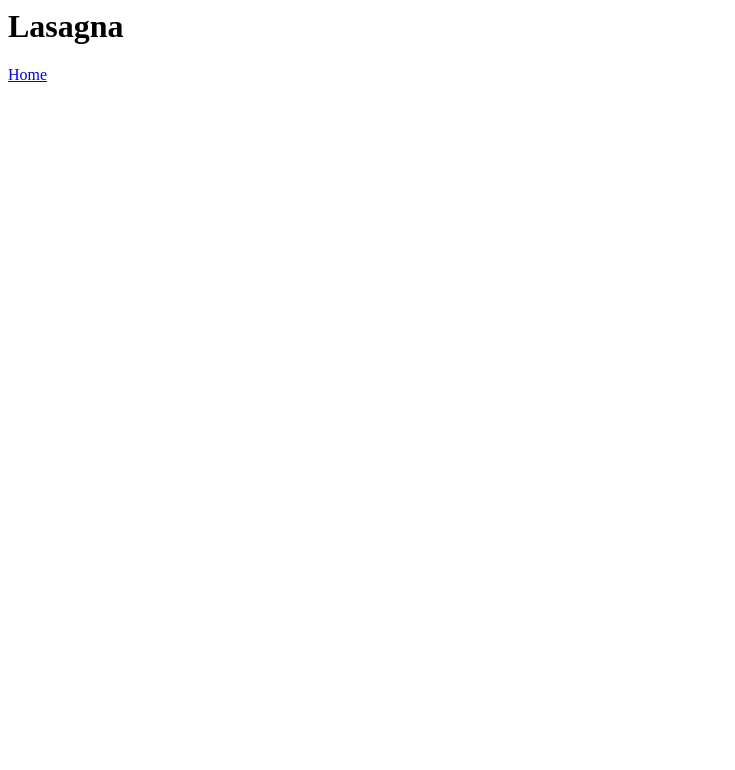
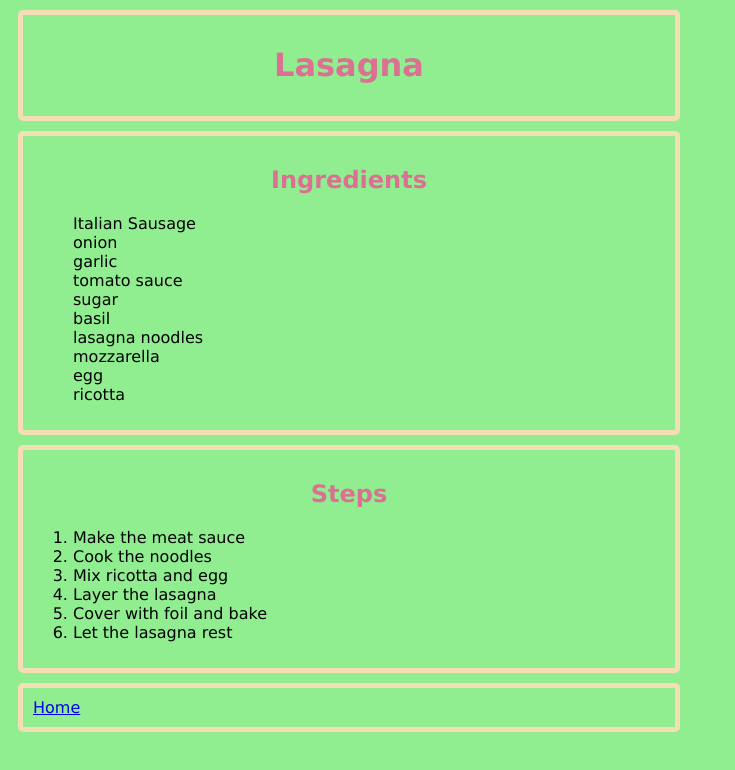
Before and after one commit to pmbyrd/odin_recipes, a plain HTML site: page recipes/lasagna.html in a window 1280 px wide. Shown: the whole page, without its empty margins (0-735 px from the left). Drawn offline with Linux system fonts and the light colour scheme.

Commit message:
task: added basic css to all html

```diff
--- a/recipes/lasagna.html
+++ b/recipes/lasagna.html
@@ -1,2 +1,47 @@
-<h1>Lasagna</h1>
-<a href="../index.html">Home</a>
+<!DOCTYPE html>
+<html lang="en">
+
+<head>
+    <meta charset="UTF-8">
+    <meta name="viewport" content="width=device-width, initial-scale=1.0">
+    <link rel="stylesheet" href="../style.css">
+    <title>Lasagna</title>
+</head>
+
+<body>
+    <div class="container">
+        <h1>Lasagna</h1>
+    </div>
+    <div class="container">
+        <h2>Ingredients</h2>
+        <ul>
+            <li>Italian Sausage</li>
+            <li>onion</li>
+            <li>garlic</li>
+            <li>tomato sauce</li>
+            <li>sugar</li>
+            <li>basil</li>
+            <li>lasagna noodles</li>
+            <li>mozzarella</li>
+            <li>egg</li>
+            <li>ricotta</li>
+        </ul>
+    </div>
+    <div class="container">
+        <h2>Steps</h2>
+        <ol>
+            <li>Make the meat sauce</li>
+            <li>Cook the noodles</li>
+            <li>Mix ricotta and egg</li>
+            <li>Layer the lasagna</li>
+            <li>Cover with foil and bake</li>
+            <li>Let the lasagna rest</li>
+        </ol>
+    </div>
+    <div class="container">
+        <a href="../index.html">Home</a>
+    </div>
+
+</body>
+
+</html>
--- /dev/null
+++ b/style.css
@@ -0,0 +1,26 @@
+* {
+    font-family: Verdana, Geneva, Tahoma, sans-serif;
+    background-color: lightgreen;
+}
+
+h1,h2 {
+    text-align: center;
+    color: palevioletred;
+    text-shadow: 3px gray;
+}
+
+.container {
+    padding: 10px;
+    margin: 10px;
+    border: 5px solid wheat;
+    width: 50%;
+    border-radius: 5px;
+}
+
+a:hover {
+    font-weight: bold !important;
+}
+
+ul {
+    list-style-type: none;
+}
```
Also changed, not shown: index.html (+16 -3 lines), recipes/grilled-cheese.html (+9 -8 lines), recipes/oatmeal.html (+34 -0 lines).
